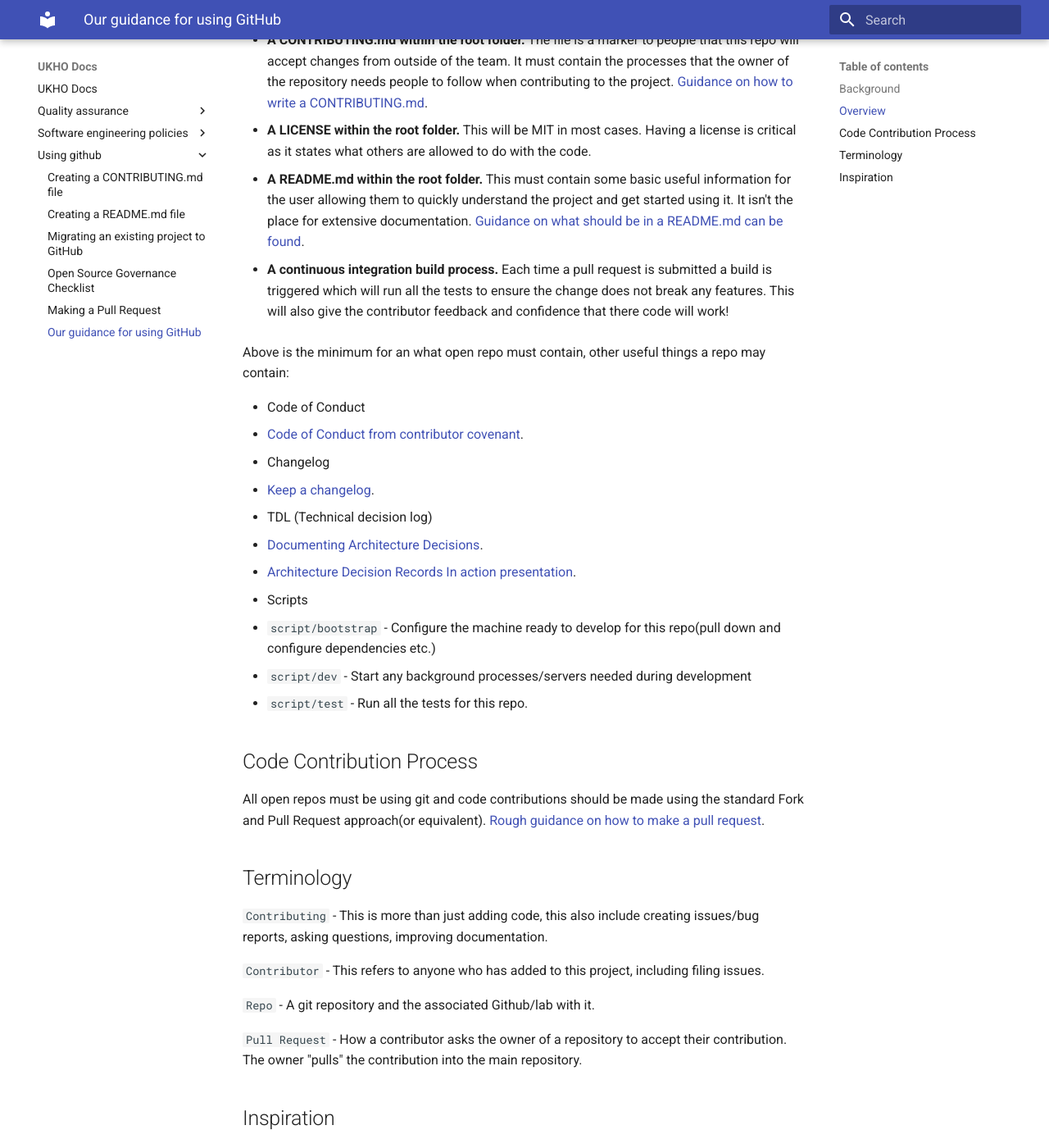
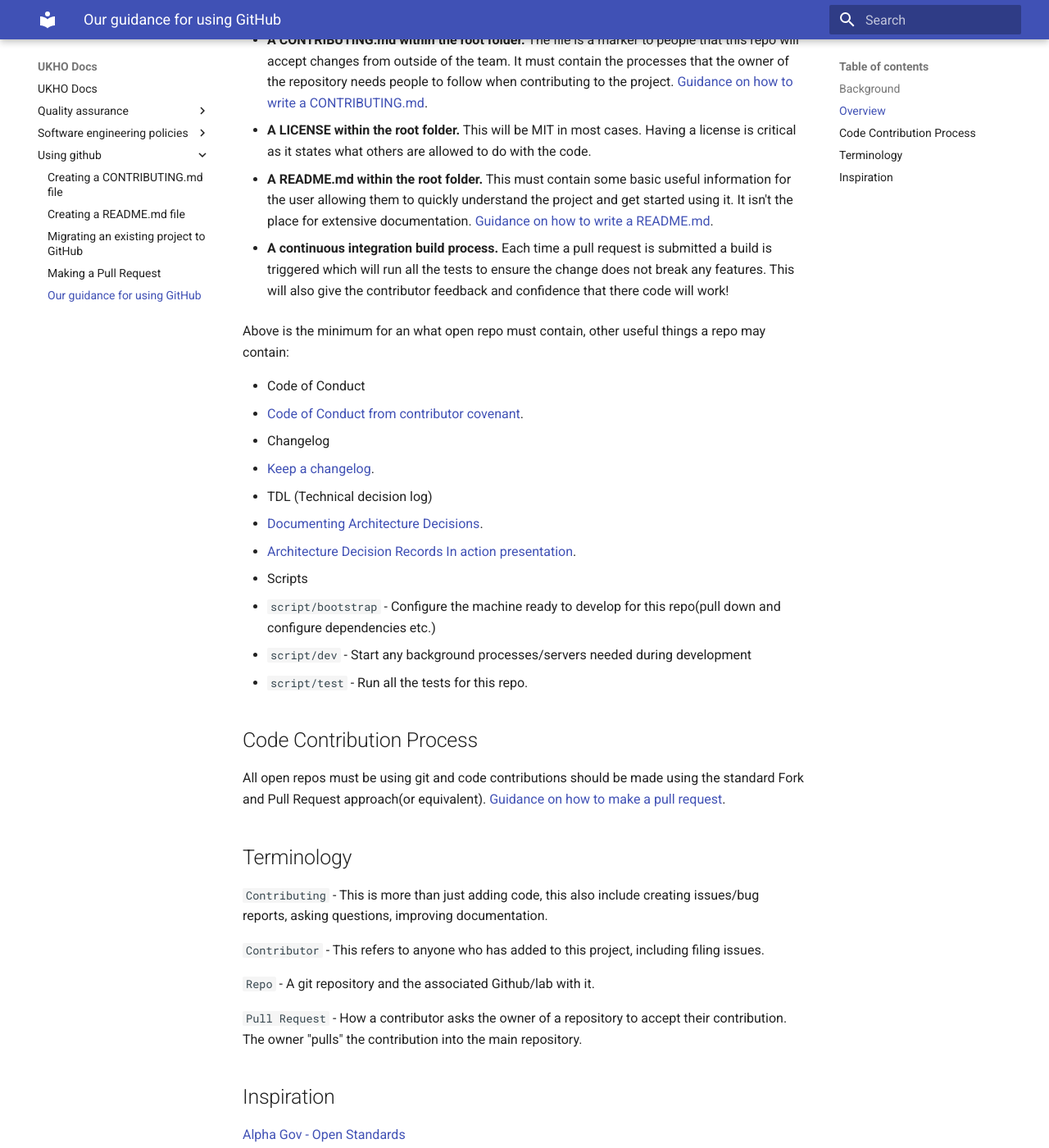
Before and after one commit to UKHO/docs, an MkDocs documentation site: the page built from docs/using-github/readme.md, in a window 1280 px wide and 1400 px high, scrolled down 412 px. Shown: the whole window at 82% size. Built offline with MkDocs 1.6.1 and Material for MkDocs 9.7.7, drawn with Linux system fonts in a browser that asks for light colours.

Commit message:
Update file links

```diff
--- a/docs/using-github/readme.md
+++ b/docs/using-github/readme.md
@@ -11,7 +11,7 @@ All open repos must contain the following:
 * **A CONTRIBUTING.md within the root folder.** The file is a marker to people that this repo will accept changes from outside of the team. It must contain the processes that the owner of the repository needs people to follow when contributing to the project. [Guidance on how to write a CONTRIBUTING.md](creating-a-contributing-file.md).
 
 * **A LICENSE within the root folder.** This will be MIT in most cases. Having a license is critical as it states what others are allowed to do with the code.
-* **A README.md within the root folder.** This must contain some basic useful information for the user allowing them to quickly understand the project and get started using it. It isn't the place for extensive documentation. [Guidance on what should be in a README.md can be found](ReadmeDetails.md).
+* **A README.md within the root folder.** This must contain some basic useful information for the user allowing them to quickly understand the project and get started using it. It isn't the place for extensive documentation. [Guidance on how to write a README.md](creating-a-readme-file.md).
 
 * **A continuous integration build process.** Each time a pull request is submitted a build is triggered which will run all the tests to ensure the change does not break any features. This will also give the contributor feedback and confidence that there code will work!
 
@@ -34,7 +34,7 @@ Above is the minimum for an what open repo must contain, other useful things a r
 
 ## Code Contribution Process
 
-All open repos must be using git and code contributions should be made using the standard Fork and Pull Request approach(or equivalent). [Rough guidance on how to make a pull request](PullRequestDetails.md).
+All open repos must be using git and code contributions should be made using the standard Fork and Pull Request approach(or equivalent). [Guidance on how to make a pull request](pull-request-details.md).
 
 ## Terminology
 
```
Also changed, not shown: docs/using-github/open-source-governance-checklist.md (deleted, +0 -59 lines).
